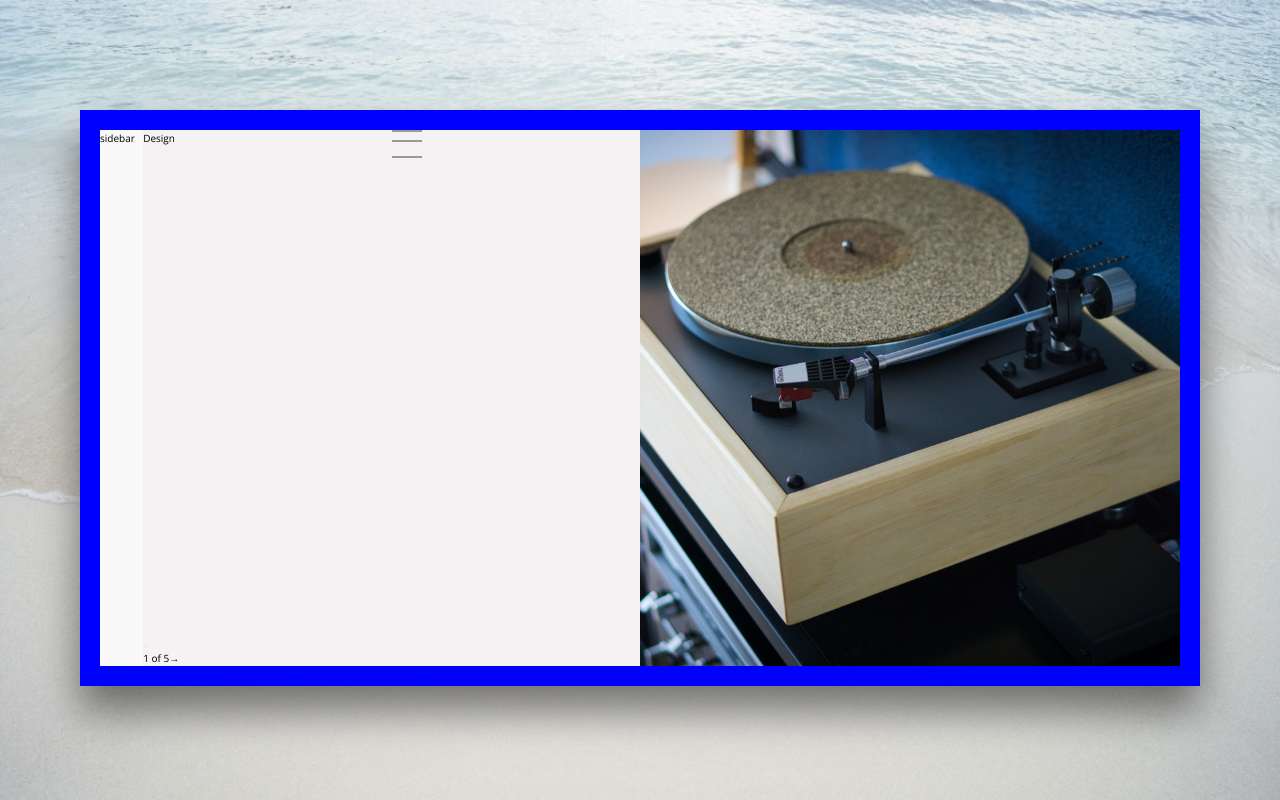
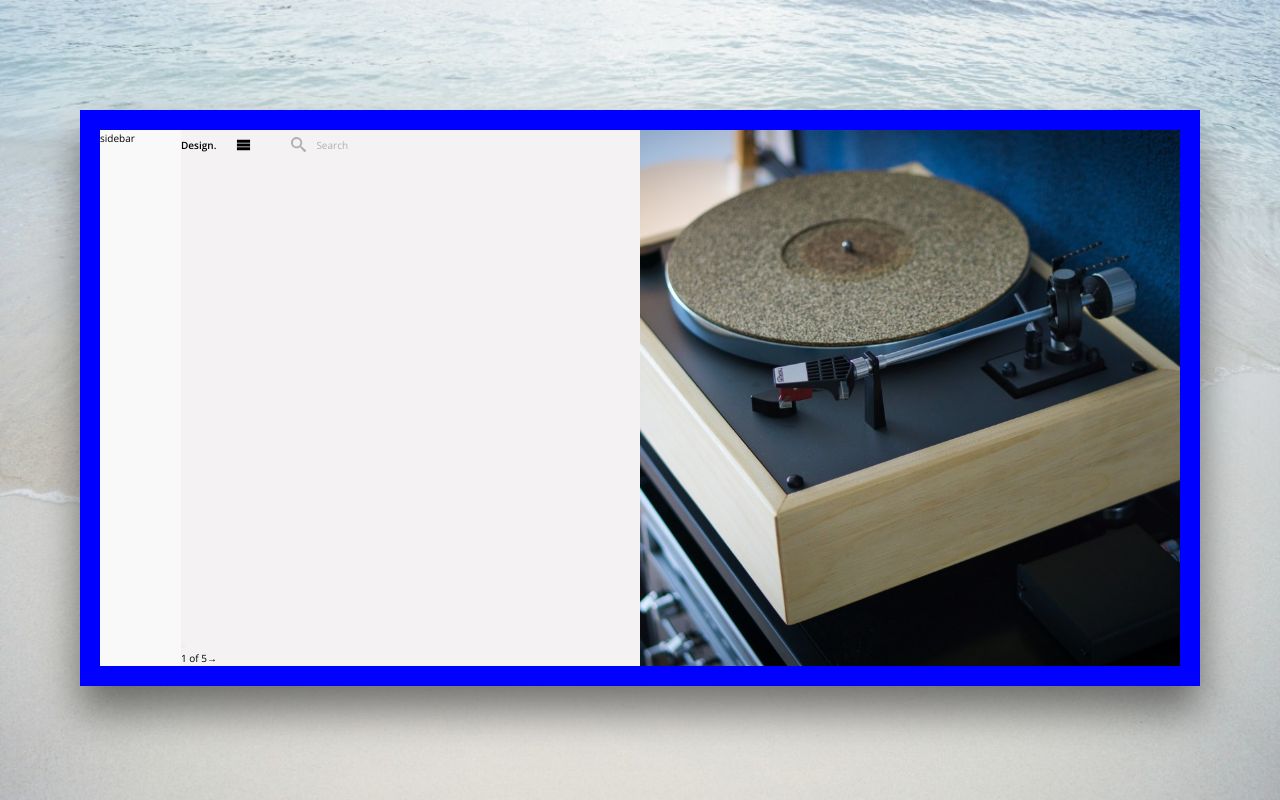
Before and after one commit to bcanedo4/SongAlbum, a website: page index.html in a window 1280 px wide. Drawn offline with nearby package versions, Linux system fonts and the light colour scheme.

Commit message:
Added icons to img folder, styled header

```diff
--- a/index.html
+++ b/index.html
@@ -18,9 +18,20 @@
             </div>
             <main class="song">
                 <header class="header">
-                    <div class="header__title">Design</div>
-                    <div class="header__btn--nav"></div>
-                    <div class="search-bar"></div>
+                    <div class="header__title">Design.</div>
+                    <div class="header__nav">
+                        <svg class="nav__icon">
+                            <use xlink:href="img/sprite.svg#icon-menu"></use>
+                        </svg>
+                    </div>
+                    <div class="search-bar__icon">
+                        <svg class="nav__icon">
+                            <use xlink:href="img/sprite.svg#icon-search"></use>
+                        </svg>
+                    </div>
+                    <div class="search-bar__text">
+                        Search
+                    </div>
                 </header>
                 <div class="song__info">
                     <div class="song__title"></div>
--- a/sass/base/_base.scss
+++ b/sass/base/_base.scss
@@ -5,17 +5,13 @@
 
     --color-grey-light-1: #faf9f9;
     --color-grey-light-2: #f4f2f2;
-    --color-grey-light-3: #f0eeee;
-    --color-grey-light-4: #ccc;
+    --color-grey-light-3: #ccc;
 
     --color-grey-dark-1: #333;
     --color-grey-dark-2: #777;
-    --color-grey-dark-3: #999;
+    --color-grey-dark-3: #B0B0B0;
 
-    --shadow-dark: 0 2rem 6rem rgba(0,0,0,.3);
-    --shadow-light: 0 2rem 5rem rgba(0,0,0,.06);
-
-    --line: 1px solid var(--color-grey-light-2);
+    --color-orange: #FF7F00;
 }
 
 * {
--- a/sass/layout/_header.scss
+++ b/sass/layout/_header.scss
@@ -2,32 +2,29 @@
     display: flex;
     flex: 1;
     justify-content: space-between;
+    margin-top: .7rem;
+
+    &__nav {
+        margin-left: 2rem;
+    }
 
     &__title {
-
-    }
-
-    &__btn--nav {
-
-        &,
-        &::before,
-        &::after {
-            width: 3rem;
-            height: 2px;
-            background-color: var(--color-grey-dark-3);
-            display: inline-block;
-        }
-
-        &::before,
-        &::after {
-            content: "";
-            // position: absolute;
-            // left: 0;
-            // transition: all .2s;
-        }
-
-        &::before { top: -.8rem; }
-        &::after { top: .8rem; }
-
+        font-weight: 600;
     }
 }
+
+.nav__icon {
+    width: 1.5rem;
+    height: 1.5rem;
+}
+
+.search-bar__icon {
+    fill: var(--color-grey-dark-3);
+    margin-left: 4rem;
+}
+
+.search-bar__text {
+    margin-right: auto;
+    color: var(--color-grey-dark-3);
+    margin-left: 1rem;
+}
--- a/sass/layout/_sidebar.scss
+++ b/sass/layout/_sidebar.scss
@@ -1,7 +1,7 @@
 .sidebar {
     background-color: var(--color-grey-light-1);
 
-    flex: 0 0 8%;
+    flex: 0 0 15%;
 
     display: flex;
     flex-direction: column;
--- a/sass/layout/_song.scss
+++ b/sass/layout/_song.scss
@@ -1,7 +1,7 @@
 .song {
     background-color: var(--color-grey-light-2);
 
-    flex: 0 0 92%;
+    flex: 0 0 85%;
 
     display: flex;
     flex-direction: column;
```
Also changed, not shown: css/style.css, img/SVG/bubble.svg (added), img/SVG/eye.svg (added), img/SVG/facebook2.svg (added), img/SVG/heart.svg (added), img/SVG/instagram.svg (added), img/SVG/menu.svg (added), img/SVG/search.svg (added), img/SVG/twitter.svg (added), img/sprite.svg (added).
